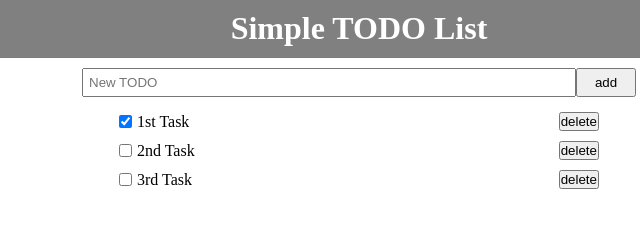
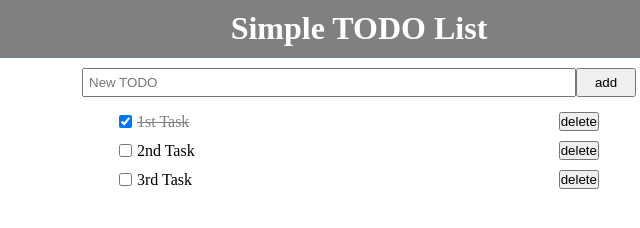
Before and after one commit to progfay/simple-todo-list, a plain HTML site: page index.html in a window 1280 px wide. Both pictures are taken after a click on the checkbox 406 px from the left and 121 px from the top of the page. Shown: the full height of the page, 281-921 px from the left. Drawn offline with Linux system fonts and the light colour scheme.

Commit message:
feat: apply style for checked TODO

```diff
--- a/style.css
+++ b/style.css
@@ -50,6 +50,11 @@ div.todo-text {
     margin-left: 5px;
 }
 
+input.todo-checkbox:checked+div.todo-text {
+    color: gray;
+    text-decoration: line-through;
+}
+
 @media screen and (max-width: 600px) {
     button#add-button {
         width: 10vw;
```
